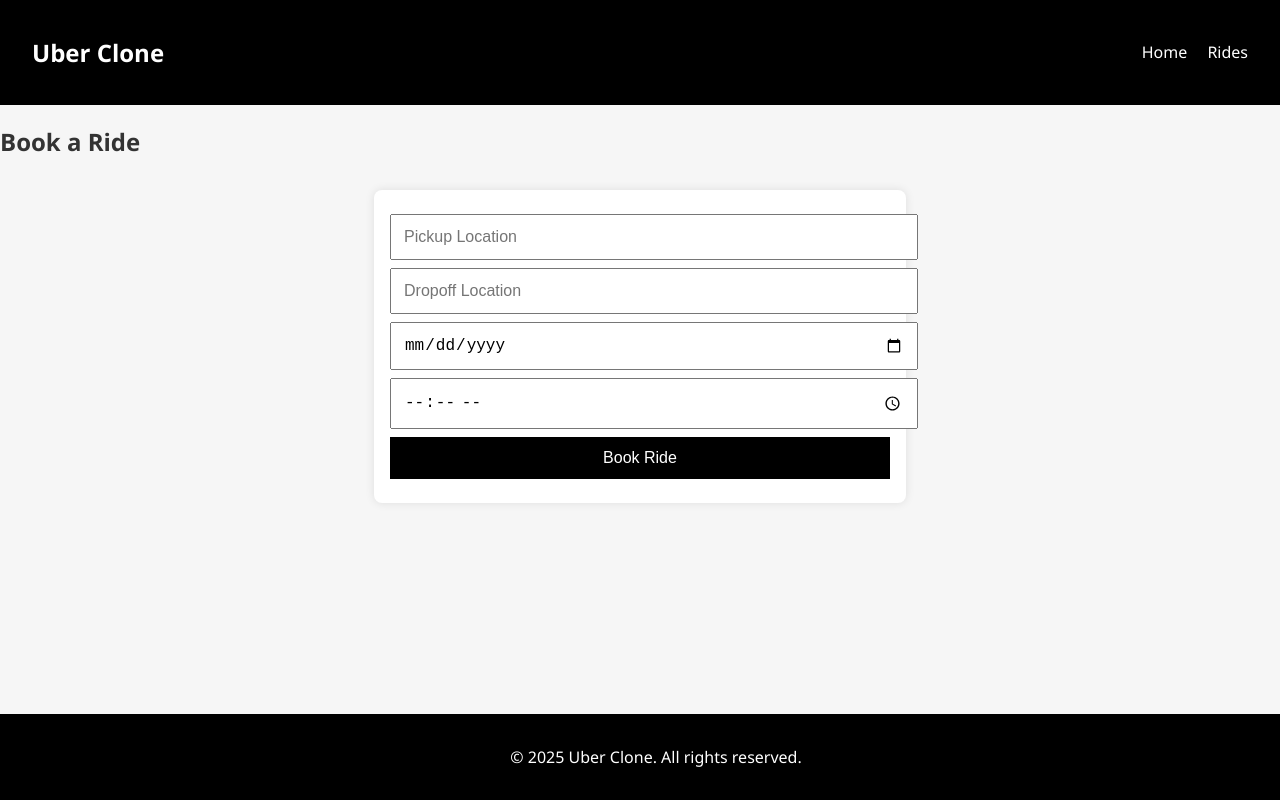
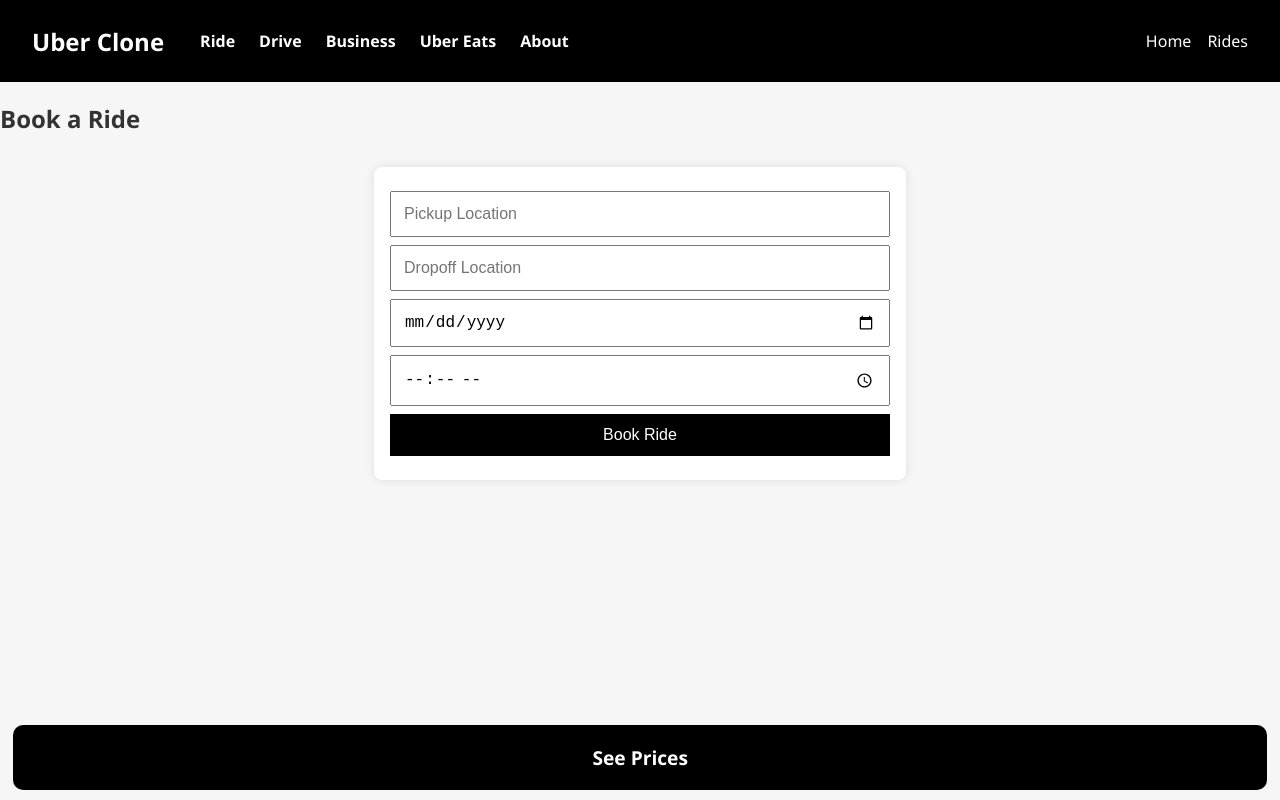
Before and after one commit to Kumaillx/Uber-Clone, a React (Vite) app in the folder frontend/: page / in a window 1280 px wide. Built offline with nearby package versions, Linux system fonts and the light colour scheme.

Commit message:
Made the app more improved and looks just like the actual clone of uber app in terms of Navbar and Footer

```diff
--- a/frontend/src/components/Footer.jsx
+++ b/frontend/src/components/Footer.jsx
@@ -2,8 +2,9 @@
 const Footer = () => {
   return (
     <footer className="footer">
-      <p>&copy; 2025 Uber Clone. All rights reserved.</p>
+      <p> See Prices</p>
     </footer>
+
   );
 };
 
--- a/frontend/src/components/Navbar.jsx
+++ b/frontend/src/components/Navbar.jsx
@@ -1,12 +1,62 @@
-import {Link } from "react-router-dom";
+import { Link } from "react-router-dom";
+import { useState, useRef, useEffect } from "react";
 
 const Navbar = () => {
+    const [aboutOpen, setAboutOpen] = useState(false);
+    const dropdownRef = useRef(null);
+
+    const handleAboutClick = () => {
+        setAboutOpen((prev) => !prev);
+    };
+
+    useEffect(() => {
+        const handleClickOutside = (event) => {
+            if (
+                dropdownRef.current &&
+                !dropdownRef.current.contains(event.target)
+            ) {
+                setAboutOpen(false);
+            }
+        };
+        if (aboutOpen) {
+            document.addEventListener("mousedown", handleClickOutside);
+        } else {
+            document.removeEventListener("mousedown", handleClickOutside);
+        }
+        return () => {
+            document.removeEventListener("mousedown", handleClickOutside);
+        };
+    }, [aboutOpen]);
+
     return (
-        <nav className="navbar">
-            <h1> Uber Clone</h1>
+        <nav className="navbar" style={{ display: "flex", alignItems: "center", justifyContent: "space-between" }}>
+            {/* Logo on the left */}
+            <div style={{ display: "flex", alignItems: "center" }}>
+                <h1 style={{ marginRight: "24px" }}>Uber Clone</h1>
+                {/* Navigation items */}
+                <h3 style={{ margin: "0 12px", fontSize: "1rem" }}>Ride</h3>
+                <h3 style={{ margin: "0 12px", fontSize: "1rem" }}>Drive</h3>
+                <h3 style={{ margin: "0 12px", fontSize: "1rem" }}>Business</h3>
+                <h3 style={{ margin: "0 12px", fontSize: "1rem" }}>Uber Eats</h3>
+                <div className="navbar-about-dropdown" ref={dropdownRef}>
+                    <h3
+                        style={{ margin: "0 12px", fontSize: "1rem", cursor: "pointer" }}
+                        onClick={handleAboutClick}
+                    >
+                        About
+                    </h3>
+                    {aboutOpen && (
+                        <div className="about-dropdown-menu">
+                            <Link to="/about/company">Company</Link>
+                            <Link to="/about/team">Team</Link>
+                            <Link to="/about/contact">Contact</Link>
+                        </div>
+                    )}
+                </div>
+            </div>
             <div>
-                <Link to = "/"> Home</Link>
-                <Link to="/rides"> Rides</Link>
+                <Link to="/">Home</Link>
+                <Link to="/rides" style={{ marginLeft: "16px" }}>Rides</Link>
             </div>
         </nav>
     );
--- a/frontend/src/index.css
+++ b/frontend/src/index.css
@@ -13,23 +13,38 @@ body {
   justify-content: space-between;
   padding: 1rem 2rem;
   align-items: center;
+  height: 50px;
 }
 
 .navbar a {
-  color: white;
+  color: rgb(255, 255, 255);
   margin-left: 1rem;
   text-decoration: none;
 }
 
 .footer {
   text-align: center;
-  padding: 1rem;
   background: #000;
   color: white;
   position: fixed;
-  width: 100%;
+  width: 98%;
+  margin-left: 13px;
   bottom: 0;
+  align-self: center;
+  align-content: center;
+  border-radius: 10px;
+  margin-bottom: 10px;
+  font-weight: bolder;
+  font-size: larger;
+    cursor: pointer;
 }
+
+.footer:hover {
+  background: #444;
+  color: white;
+
+}
+
 
 .ride-form, .ride-list {
   max-width: 500px;
@@ -58,3 +73,43 @@ body {
 .ride-form button:hover {
   background-color: #444;
 }
+
+.ride-form input, .ride-form button {
+  display: block;
+  width: 100%;
+  margin: 0.5rem 0;
+  padding: 0.75rem;
+  font-size: 1rem;
+  box-sizing: border-box;
+}
+
+.navbar-about-dropdown {
+  position: relative;
+  display: inline-block;
+}
+
+.about-dropdown-menu {
+  position: absolute;
+  top: 2.5rem;
+  left: 0;
+  background: #222;
+  color: white;
+  min-width: 140px;
+  border-radius: 6px;
+  box-shadow: 0 2px 8px rgba(0,0,0,0.15);
+  z-index: 100;
+  padding: 0.5rem 0;
+  display: flex;
+  flex-direction: column;
+}
+
+.about-dropdown-menu a {
+  color: white;
+  padding: 0.5rem 1rem;
+  text-decoration: none;
+  transition: background 0.2s;
+}
+
+.about-dropdown-menu a:hover {
+  background: #444;
+}
```
